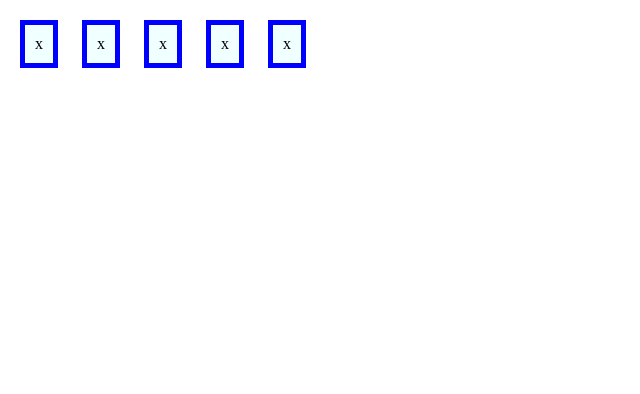
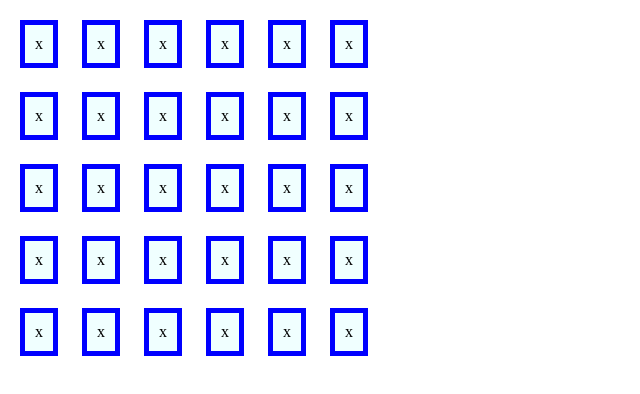
Before and after one commit to FelixvL/gitsamenwerkenwt2405, a plain HTML site: page index.html in a window 1280 px wide. Shown: the whole page, without its empty margins (0-640 px from the left). Drawn offline with Linux system fonts and the light colour scheme.

Commit message:
twee dimensionaal werkt

```diff
--- a/index.html
+++ b/index.html
@@ -14,24 +14,33 @@
     }
 </style>
 <script>
-    let speelveld = [0, 0, 0, 0, 0];
+    let speelveld = [
+    [0,0,0,0,0,0],
+    [0,0,0,0,0,0],
+    [0,0,0,0,0,0],
+    [0,0,0,0,0,0],
+    [0,0,0,0,0,0],
+    ];
     let deklasse = "";
     let huidigespeler = 1;
     function tekenveld(){
         let eindString = "";
+
         for(let x = 0; x < speelveld.length; x++){
-            if(speelveld[x] != 0){
-                deklasse = "speler"+speelveld[x]+"kleur";
-            }else{
-                deklasse = "";
+            for(let y = 0; y < speelveld[x].length; y++){
+                if(speelveld[x][y] != 0){
+                    deklasse = "speler"+speelveld[x][y]+"kleur";
+                }else{
+                    deklasse = "";
+                }
+                eindString += `<div class="vakje ${deklasse}" onclick="dropsteen('a${x+""+y}')">x</div>`
             }
-            eindString += `<div class="vakje ${deklasse}" onclick="dropsteen(${x})">x</div>`
+            eindString += "<br>"
         }
         document.getElementById("speelveld").innerHTML = eindString;
     }
     function dropsteen(steennr){
-        console.log("in dropsteen "+ steennr);
-        speelveld[steennr] = huidigespeler;
+        speelveld[steennr[1]][steennr[2]] = huidigespeler;
         if(huidigespeler == 1){
             huidigespeler = 2;
         }else{
```
